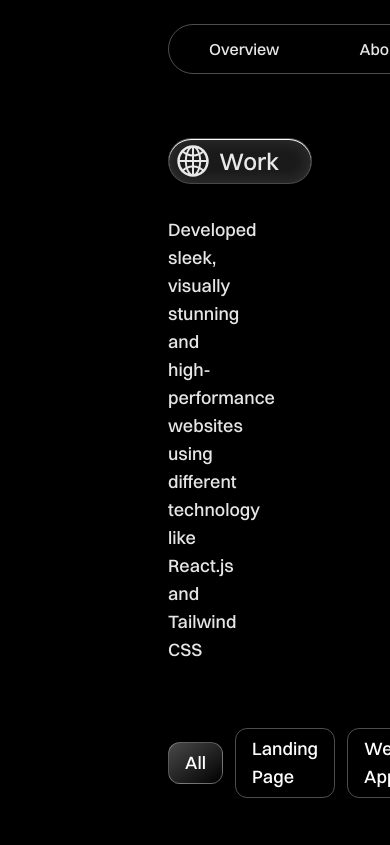
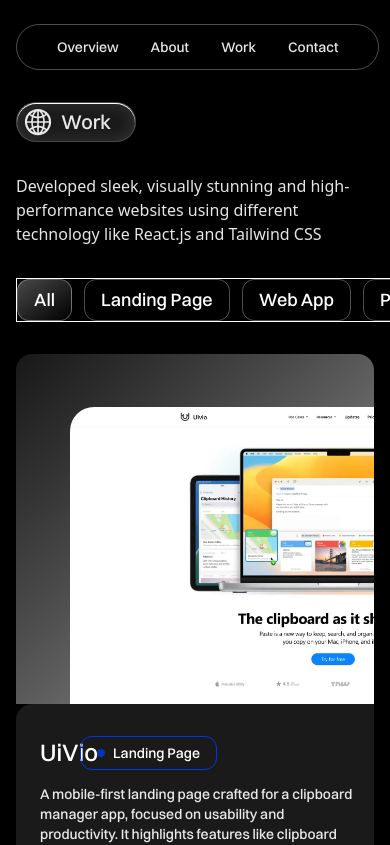
Before and after one commit to theo-code1/MyPortfolio, a React (Vite) app: page /my-work in a window 390 px wide. Shown: the top 845 px of the page. Built offline with nearby package versions, Linux system fonts and the light colour scheme.

Commit message:
Fixing responsivity for All Work Section

```diff
--- a/src/Components/NavBar.jsx
+++ b/src/Components/NavBar.jsx
@@ -82,12 +82,13 @@ const NavBar = ({ overviewRef, aboutRef, workRef }) => {
 
 export default NavBar
 
+export const PhoneMenu = ({ overviewRef, aboutRef, workRef, isPhoneMenuOpened, setIsPhoneMenuOpened }) => {
 
-const PhoneMenu = ({ overviewRef, aboutRef, workRef, isPhoneMenuOpened, setIsPhoneMenuOpened }) => {
+
   return(
-    <div className={`menu w-screen min-h-screen flex md:hidden flex-col items-center gap-12 bg-white fixed top-0 left-0 z-[999] pt-[18dvh] overflow-x-hidden  ${isPhoneMenuOpened ? 'translate-x-0' : 'translate-x-full' } transition-transform duration-300`}>
-      <div className="top-bar absolute top-0 left-0 pt-6 px-8 flex items-center justify-between w-full">
-        <img src={MyLogo} alt="" className='w-12 object-contain select-none' draggable='false' />
+    // {isPhoneMenuOpened && (
+    <div className={`fixed top-0 left-0 w-full h-screen bg-white z-50 flex flex-col items-center justify-center gap-8 md:hidden ${isPhoneMenuOpened ? 'translate-x-0' : 'translate-x-full'} transition-all duration-300`}>
+        <div className='absolute top-6 right-'>
         <Close onClick={() => setIsPhoneMenuOpened(false)} className='text-4xl rounded-2xl active:bg-gray-100 ' />
       </div>
 
@@ -113,5 +114,6 @@ const PhoneMenu = ({ overviewRef, aboutRef, workRef, isPhoneMenuOpened, setIsPho
         <Link to={'/contact'} className={`flex md:hidden w-fit bg-primary-blue brightness-105 active:brightness-95 shadow-[0_4px_10px_0_var(--color-shadow-black)] active:shadow-[0_2px_10px_0_var(--color-shadow-black-02)] transition-all duration-200 px-8 py-3 rounded-xl text-lg text-white font-switzer font-medium `}>Let's Connect</Link>
 
     </div>
+  // )}
   )
 }
--- a/src/Components/WorkSection.jsx
+++ b/src/Components/WorkSection.jsx
@@ -51,7 +51,7 @@ const WorkSection = ({ workRef }) => {
         <div className="headers flex flex-col gap-8">
           <div className="work-label relative flex items-center gap-2 w-fit pl-1.5 pr-6 md:pr-8 py-1 rounded-full z-20 shadow-[inset_0_0_15px_2px_rgba(255,255,255,0.1)] shadow-[inset_0_2px_8px_rgba(255,255,255,0.15)  inset-shadow-white inset-shadow-2xs inset-shadow- bg-white/10 backdrop-blur-sm border border-white/20">
             <GlobalIcon className="text-white/90 text-3xl md:text-4xl" />
-            <h2 className="text-white/90 text-xl md:text-2xl font-[400]">Work</h2>
+            <h1 className="text-white/90 text-xl md:text-2xl font-[400]">Work</h1>
           </div>
           <h3 className="text-[16px] text-white/90 font-medium">
             Developed sleek, visually stunning and high-performance websites
--- a/src/Pages/AllWorkSection.jsx
+++ b/src/Pages/AllWorkSection.jsx
@@ -91,24 +91,43 @@ const AllWorkSection = () => {
     : ProjectsInfo.filter(project => project.category === currentFilter);
 
   return (
-    <section className='bg-black min-h-screen pt-6 pb-12 px-42 flex flex-col gap-16'>
-        <ul className={`w-fit mx-auto text-white/90 px-8 py-2 rounded-full shadow-[0_3px_10px_0_var(--color-shadow-white)] border border-white/30 flex items-center gap-16 text-[16px] font-switzer font-medium `}>
-            <Link to={'/'}><li className='cursor-pointer px-2 py-1 transition-all duration-200'>Overview</li> </Link>
-            <Link to={'/'}><li className='cursor-pointer px-2 py-1 transition-all duration-200'>About</li> </Link>
-            <Link to={'/'}><li className='cursor-pointer px-2 py-1 transition-all duration-200'>Work</li> </Link>
-            <Link to={'/contact'} ><li className='cursor-pointer px-2 py-1 transition-all duration-200'>Contact</li></Link>
-        </ul>
+    // <section className='bg-black min-h-screen pt-6 pb-12 px-42 flex flex-col gap-16'>
+    <section className='relative bg-black h-auto lg:h-screen max-w-screen flex flex-col gap-8 lg:gap-16 pt-6 px-4 md:px-12 lg:px-36 pb-32 lg:pb-0 '>
+        <ul
+                className={`w-fit mx-auto text-white/90 px-8 py-2 rounded-full shadow-[0_3px_10px_0_var(--color-shadow-white)] border border-white/30 flex items-center gap-4 md:gap-16 text-sm md:text-[16px] font-switzer font-medium `}
+              >
+                <Link to={"/"}>
+                  <li className="cursor-pointer px-2 py-1 transition-all duration-200">
+                    Overview
+                  </li>{" "}
+                </Link>
+                <Link to={"/"}>
+                  <li className="cursor-pointer px-2 py-1 transition-all duration-200">
+                    About
+                  </li>{" "}
+                </Link>
+                <Link to={"/"}>
+                  <li className="cursor-pointer px-2 py-1 transition-all duration-200">
+                    Work
+                  </li>{" "}
+                </Link>
+                <Link to={"/contact"}>
+                  <li className="cursor-pointer px-2 py-1 transition-all duration-200">
+                    Contact
+                  </li>
+                </Link>
+              </ul>
         <div className="headers flex flex-col gap-8">
-          <div className="work-label relative flex items-center gap-2 w-fit pl-1.5 pr-8 py-1 rounded-full z-20 shadow-[inset_0_0_15px_2px_rgba(255,255,255,0.1)] shadow-[inset_0_2px_8px_rgba(255,255,255,0.15)  inset-shadow-white inset-shadow-2xs bg-white/10 backdrop-blur-sm border border-white/20">
-            <GlobalIcon className="text-white/90 text-4xl" />
-            <h1 className="text-white/90 text-2xl font-[400] font-switzer">Work</h1>
+          <div className="work-label relative flex items-center gap-2 w-fit pl-1.5 pr-6 md:pr-8 py-1 rounded-full z-20 shadow-[inset_0_0_15px_2px_rgba(255,255,255,0.1)] shadow-[inset_0_2px_8px_rgba(255,255,255,0.15)  inset-shadow-white inset-shadow-2xs inset-shadow- bg-white/10 backdrop-blur-sm border border-white/20">
+            <GlobalIcon className="text-white/90 text-3xl md:text-4xl" />
+            <h1 className="text-white/90 text-xl md:text-2xl font-[400] font-switzer">Work</h1>
           </div>
-          <h2 className="text-lg text-white/90 font-medium font-switzer">
+          <h2 className="text-[16px] text-white/90 font-medium">
             Developed sleek, visually stunning and high-performance websites
-            using <br /> different technology like React.js and Tailwind CSS
+            using <br className="hidden md:flex" /> different technology like React.js and Tailwind CSS
           </h2>
         </div>
-        <div className="filter-bar">
+        <div className="filter-bar w-max overflow-x-scroll border border-white">
           <FilterBar currentFilter={currentFilter} setCurrentFilter={setCurrentFilter} />
         </div>
 
```
